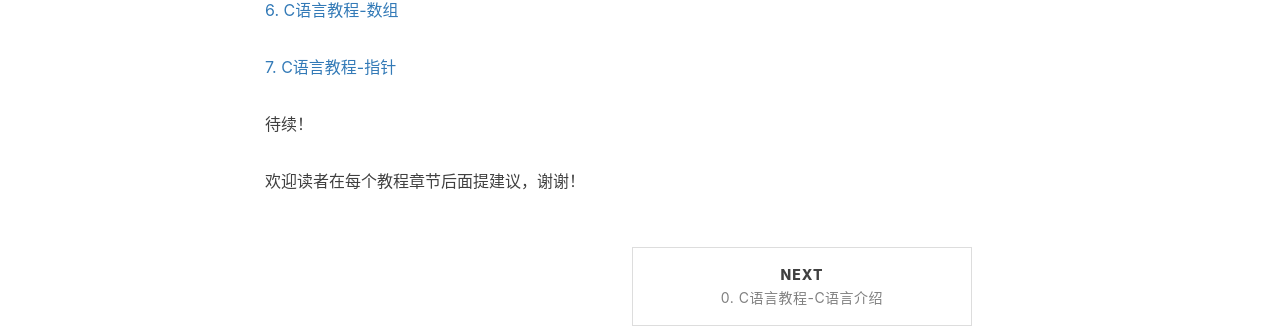
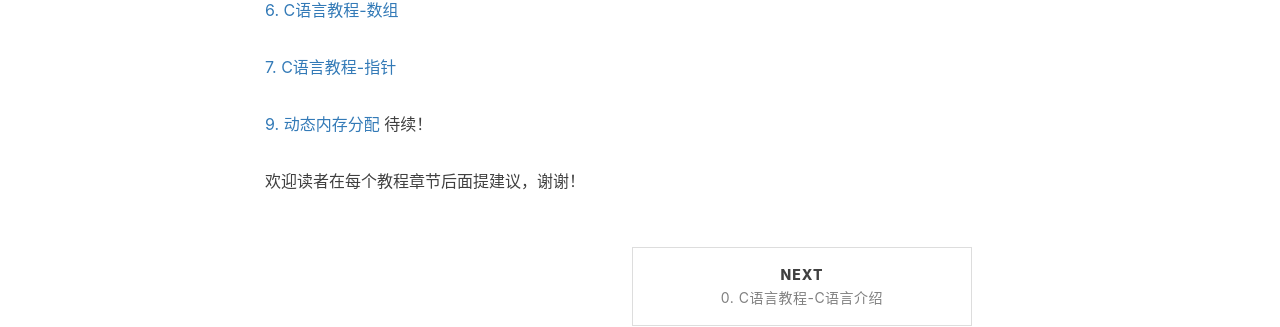
Before and after one commit to xuepro/xuepro.github.io, a Jekyll site: the page built from _posts/2017-10-29-0-C语言教程.md, in a window 1280 px wide. Shown: the part 976-1303 px from the top of the page. Built offline with Jekyll 4.4.1, drawn with Linux system fonts in a browser that asks for light colours; nearby versions of some CDN libraries; comment, search, counter and statistics services are not loaded.

Commit message:
Update 2017-10-29-0-C语言教程.md

```diff
--- a/_posts/2017-10-29-0-C语言教程.md
+++ b/_posts/2017-10-29-0-C语言教程.md
@@ -29,6 +29,8 @@ tags:
 
 [7. C语言教程-指针](https://xuepro.xcguan.net/2017/10/30/7.-C%E8%AF%AD%E8%A8%80%E6%95%99%E7%A8%8B-%E6%8C%87%E9%92%88/)
 
+
+[9. 动态内存分配](https://xuepro.xcguan.net/2017/10/30/9.-dynamic_memory_allocation/)
 待续！
 
 欢迎读者在每个教程章节后面提建议，谢谢！
```
